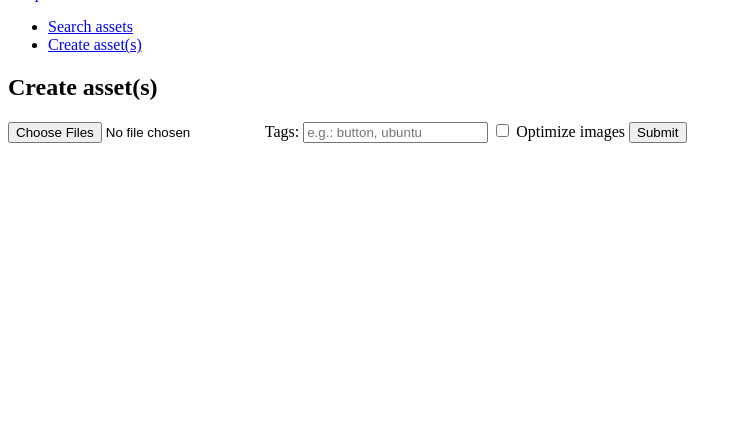
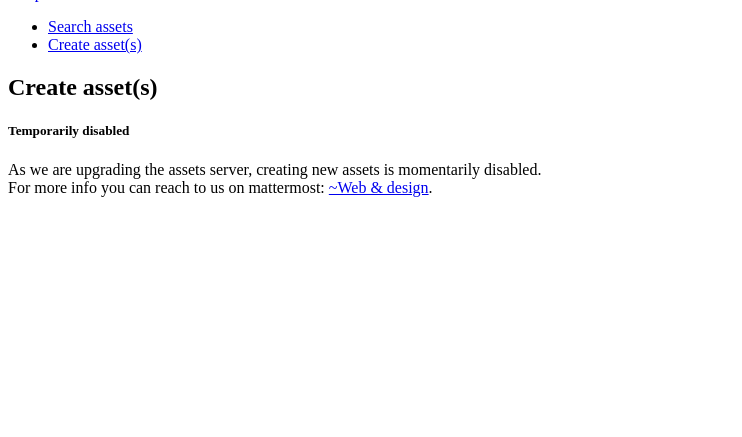
Before and after one commit to canonical/manager.assets.ubuntu.com, a Python web app: template templates/create.html in a window 1280 px wide. Shown: the part 346-783 px from the top of the page, without its empty margins (0-742 px from the left). Run offline with Jinja, Linux system fonts and the light colour scheme; the template is opened without the code that fills it, so the values that code supplies are empty.

Commit message:
disable assets creation for assets.ubuntu.com upgrade

```diff
--- a/templates/create.html
+++ b/templates/create.html
@@ -5,17 +5,16 @@
 {% block content %}
 <div class="p-strip is-shallow">
   <div class="row">
-    <div class="col-6">
+    <div class="col-8">
       <h2>Create asset(s)</h2>
-      <form method="post" enctype="multipart/form-data">
-        <input type="hidden" name="csrf_token" value="{{ csrf_token() }}" />
-        <input id="input-files" type="file" multiple name="assets" />
-        <label for="input-tags">Tags:</label>
-        <input id="input-tags" placeholder="e.g.: button, ubuntu" value="{{ tags }}" type="text" name="tags" />
-        <input id="input-optimize" {% if optimize %} checked {% endif%} type="checkbox" name="optimize" />
-        <label for="input-optimize">Optimize images</label>
-        <button class="p-button--positive" type="submit">Submit</button>
-      </form>
+      <div class="p-notification--caution">
+        <div class="p-notification__content">
+          <h5 class="p-notification__title">Temporarily disabled</h5>
+          <p class="p-notification__message">As we are upgrading the assets server, creating new assets is momentarily disabled.
+          <br/>
+          For more info you can reach to us on mattermost: <a href="https://chat.canonical.com/canonical/channels/web--design">~Web & design</a>.</p>
+        </div>
+      </div>
     </div>
   </div>
 </div>
```
